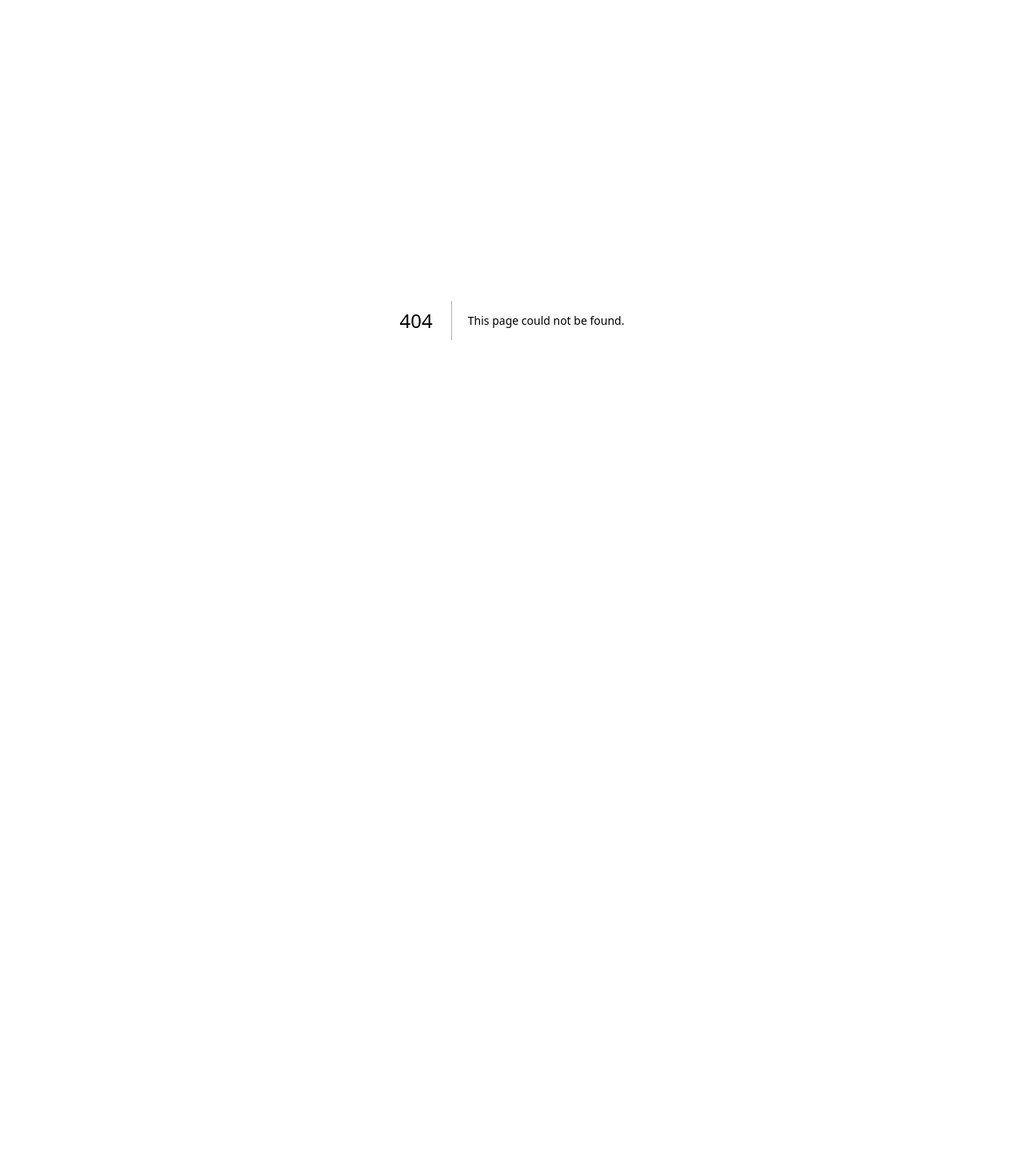
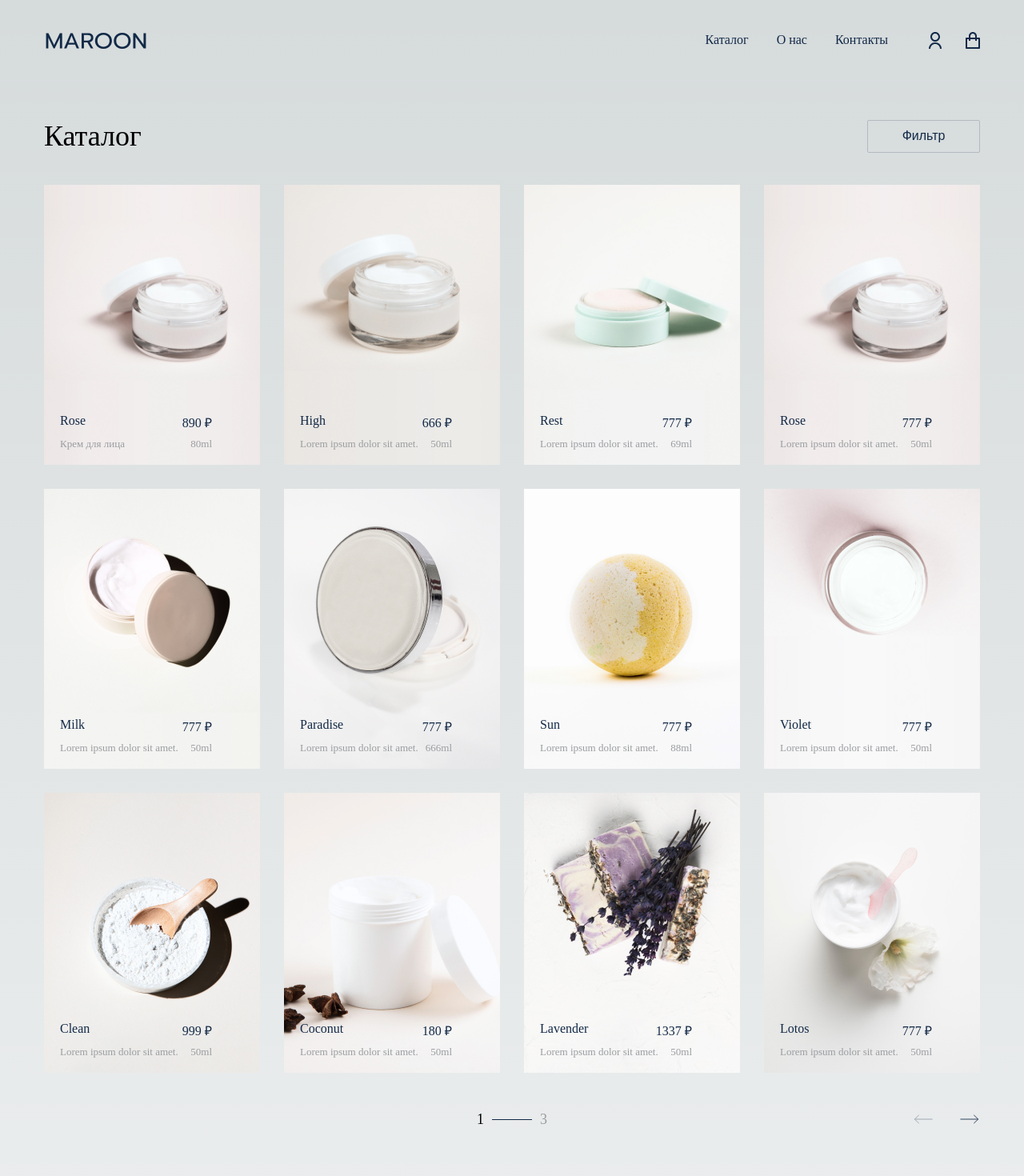
Before and after one commit to fry13/maroon, a Next.js app: page /catalog in a window 1280 px wide. Before the commit this address had no page. Shown: the top 1470 px of the page at 80% size. Before the commit the page ends 800 px from the top, so only its background shows below. Built offline with nearby package versions, Linux system fonts and the light colour scheme.

Commit message:
feat: add catalog page

```diff
--- /dev/null
+++ b/src/components/Catalog/Catalog.module.scss
@@ -0,0 +1,65 @@
+@import "../../styles/vars.scss";
+
+.catalog {
+  width: 1170px;
+  margin: 40px auto 140px auto;
+  & ul {
+    display: flex;
+    flex-wrap: wrap;
+    margin: 0;
+    padding: 0;
+    & li{
+      list-style: none;
+      margin: 30px 30px 0 0;
+      &:nth-of-type(4n) {
+        margin-right: 0;
+      }
+      &:nth-of-type(-n+4) {
+        margin-top: 0;
+      }
+    }
+  }
+
+}
+
+.pagination {
+  display: flex;
+  align-items: center;
+  justify-content: space-between;
+  margin-top: 48px;
+}
+
+.digits_container {
+  margin-left: 50%;
+  transform: translateX(-50%);
+  width: max-content;
+  display: flex;
+  align-items: center;
+  & p {
+    font-size: 18px;
+    font-weight: 500;
+    margin: 0;
+    &:last-of-type {
+      color: $secondary-font-color;
+    }
+  }
+  & img:first-of-type {
+    margin: 0 10px 0 10px;
+  }
+}
+
+.arrows_container {
+  & button {
+    background: none;
+    border: 0;
+    cursor: pointer;
+    padding: 0;
+    &:first-of-type {
+      margin-right: 32px;
+    }
+    &:disabled {
+      opacity: .40;
+    }
+    @extend %hoverable;
+  }
+}
--- /dev/null
+++ b/src/components/Catalog/Catalog.tsx
@@ -0,0 +1,75 @@
+import { Product } from "@/types";
+import { useEffect, useRef, useState } from "react";
+import Image from "next/image";
+import ProductCard from "../ProductCard/ProductCard";
+import styles from "./Catalog.module.scss";
+
+type Props = {
+  data: Product[];
+};
+
+const Catalog = ({ data }: Props) => {
+  const [allProducts, setAllProducts] = useState<Product[]>([]);
+  const [sliceParams, setSliceParams] = useState<number[]>([0, 12]);
+  const [disableLeftArrow, setDisableLeftArrow] = useState<boolean>(false);
+  const [disableRightArrow, setDisableRightArrow] = useState<boolean>(false);
+  const [currentPage, setCurrentPage] = useState<number>(1);
+
+  useEffect(() => {
+    if (sliceParams[0] + 12 > allProducts.length) {
+      setDisableRightArrow(true);
+    } else setDisableRightArrow(false);
+    if (sliceParams[0] - 12 < 0) {
+      setDisableLeftArrow(true);
+    } else setDisableLeftArrow(false);
+  }, [sliceParams, allProducts]);
+
+  useEffect(() => {
+    setAllProducts(data);
+  }, [allProducts, data]);
+
+  const paginationNext = () => {
+    setCurrentPage(currentPage + 1);
+    window.scrollTo(0, 140);
+    setSliceParams([sliceParams[0] + 12, sliceParams[1] + 12]);
+  };
+
+  const paginationPrev = () => {
+    setCurrentPage(currentPage - 1);
+    window.scrollTo(0, 140);
+    setSliceParams([sliceParams[0] - 12, sliceParams[1] - 12]);
+  };
+
+  return (
+    <main className={styles.catalog}>
+      <ul>
+        {allProducts
+          .slice(sliceParams[0], sliceParams[1])
+          .map((product: Product) => {
+            return (
+              <li key={product.id}>
+                <ProductCard product={product} />
+              </li>
+            );
+          })}
+      </ul>
+      <div className={styles.pagination}>
+        <div className={styles.digits_container}>
+          <p>{currentPage}</p>
+          <Image src="/line.svg" width={50} height={1} alt="" />
+          <p>{Math.ceil(allProducts.length / 12)}</p>
+        </div>
+        <div className={styles.arrows_container}>
+          <button onClick={paginationPrev} disabled={disableLeftArrow}>
+            <Image src="/left.svg" width={26} height={12} alt="Назад" />
+          </button>
+          <button onClick={paginationNext} disabled={disableRightArrow}>
+            <Image src="/right.svg" width={26} height={12} alt="Далее" />
+          </button>
+        </div>
+      </div>
+    </main>
+  );
+};
+
+export default Catalog;
--- /dev/null
+++ b/src/components/CatalogHeading/CatalogHeading.module.scss
@@ -0,0 +1,96 @@
+@import "../../styles/vars.scss";
+
+.collapsed {
+  height: 60px;
+  opacity: 0;
+}
+
+.expanded {
+  height: 400px;
+  opacity: 1;
+}
+
+.displayBlock {
+  display: block;
+}
+
+.displayNone {
+  display: none;
+}
+
+.heading {
+  width: 1170px;
+  margin: 48px auto 0 auto;
+  position: relative;
+
+  & .title{
+    display: flex;
+    justify-content: space-between;
+    align-items: center;
+    & h1 {
+      font-size: 36px;
+      font-weight: 500;
+      margin: 0;
+    }
+    & button {
+      width: 141px;
+      @extend %button;
+      @extend %hoverable;
+    }
+    & button:last-of-type{
+      position: absolute;
+      top: 10px;
+      right: 0;
+      border: 0;
+      padding: 0;
+      width: 18px;
+    }
+  }
+}
+
+.filter_container {
+  position: absolute;
+  z-index: 1;
+  top: 50px;
+  left: 0;
+  background-color: $bg-color;
+  width: 100%;
+  display: flex;
+  justify-content: space-evenly;
+  transition: opacity .3s ease-in,  height .3s ease-in;
+  & .filter_col {
+    display: flex;
+    flex-direction: column;
+    & p {
+      font-size: 18px;
+      font-weight: 500;
+      margin-bottom: 31px;
+    }
+    & ul {
+      list-style: none;
+      padding: 0;
+      margin: 0;
+      & li {
+        margin-bottom: 22px;
+        &:last-of-type {
+          margin-bottom: 0;
+        }
+      }
+    }
+  }
+}
+
+.buttons_wrapper{
+  display: flex;
+  flex-direction: row;
+  flex-wrap: nowrap;
+  margin-top: 41px;
+  & button {
+    width: 141px;
+    @extend %button;
+    @extend %hoverable;
+    &:first-of-type {
+      margin-right: 20px;
+    }
+  }
+}
--- /dev/null
+++ b/src/components/CatalogHeading/CatalogHeading.tsx
@@ -0,0 +1,127 @@
+import { useState } from "react";
+import Image from "next/image";
+import styles from "./CatalogHeading.module.scss";
+
+const CatalogHeading = () => {
+  const [filterState, setFilterState] = useState<boolean>(false);
+  let filterStyle: string;
+  let filterButtonStyle: string;
+  let crossButtonStyle: string;
+
+  if (filterState) {
+    filterStyle = `${styles.filter_container} ${styles.expanded}`;
+    filterButtonStyle = styles.displayNone;
+    crossButtonStyle = styles.displayBlock;
+  } else {
+    filterStyle = `${styles.filter_container} ${styles.collapsed}`;
+    filterButtonStyle = styles.displayBlock;
+    crossButtonStyle = styles.displayNone;
+  }
+
+  return (
+    <section className={styles.heading}>
+      <div className={styles.title}>
+        <h1>Каталог</h1>
+        <button
+          className={filterButtonStyle}
+          onClick={() => setFilterState(true)}
+        >
+          Фильтр
+        </button>
+        <button
+          className={crossButtonStyle}
+          onClick={() => setFilterState(false)}
+        >
+          <Image src="/cross.svg" width={18} height={18} alt="" />
+        </button>
+      </div>
+      <form className={filterStyle}>
+        <div className={styles.filter_col}>
+          <p>Уход для лица</p>
+          <ul>
+            <li>
+              <input id="1" type="checkbox" />
+              <label htmlFor="1">Крема</label>
+            </li>
+            <li>
+              <input id="2" type="checkbox" />
+              <label htmlFor="2">Сыворотки</label>
+            </li>
+            <li>
+              <input id="3" type="checkbox" />
+              <label htmlFor="3">Маски</label>
+            </li>
+            <li>
+              <input id="4" type="checkbox" />
+              <label htmlFor="4">Пенки</label>
+            </li>
+            <li>
+              <input id="5" type="checkbox" />
+              <label htmlFor="5">Тоники</label>
+            </li>
+            <li>
+              <input id="6" type="checkbox" />
+              <label htmlFor="6">Пудры</label>
+            </li>
+          </ul>
+        </div>
+        <div className={styles.filter_col}>
+          <p>Уход для тела</p>
+          <ul>
+            <li>
+              <input id="11" type="checkbox" />
+              <label htmlFor="11">Крема</label>
+            </li>
+            <li>
+              <input id="12" type="checkbox" />
+              <label htmlFor="12">Масла</label>
+            </li>
+            <li>
+              <input id="13" type="checkbox" />
+              <label htmlFor="13">Скрабы</label>
+            </li>
+            <li>
+              <input id="14" type="checkbox" />
+              <label htmlFor="14">Мыло</label>
+            </li>
+            <li>
+              <input id="15" type="checkbox" />
+              <label htmlFor="15">Бомбочки для ванны</label>
+            </li>
+            <li>
+              <input id="16" type="checkbox" />
+              <label htmlFor="16">Соль для ванны</label>
+            </li>
+          </ul>
+        </div>
+        <div className={styles.filter_col}>
+          <p>Тип кожи</p>
+          <ul>
+            <li>
+              <input id="21" type="checkbox" />
+              <label htmlFor="21">Нормальная</label>
+            </li>
+            <li>
+              <input id="22" type="checkbox" />
+              <label htmlFor="22">Сухая</label>
+            </li>
+            <li>
+              <input id="23" type="checkbox" />
+              <label htmlFor="23">Жирная</label>
+            </li>
+            <li>
+              <input id="24" type="checkbox" />
+              <label htmlFor="24">Комбинированная</label>
+            </li>
+          </ul>
+          <div className={styles.buttons_wrapper}>
+            <button>Применить</button>
+            <button>Сбросить</button>
+          </div>
+        </div>
+      </form>
+    </section>
+  );
+};
+
+export default CatalogHeading;
--- /dev/null
+++ b/src/pages/catalog.tsx
@@ -0,0 +1,15 @@
+import Catalog from "@/components/Catalog/Catalog";
+import CatalogHeading from "@/components/CatalogHeading/CatalogHeading";
+import Layout from "@/components/Layout/Layout";
+import data from "@/data";
+
+const catalog = () => {
+  return (
+    <Layout>
+      <CatalogHeading />
+      <Catalog data={data} />
+    </Layout>
+  );
+};
+
+export default catalog;
```
